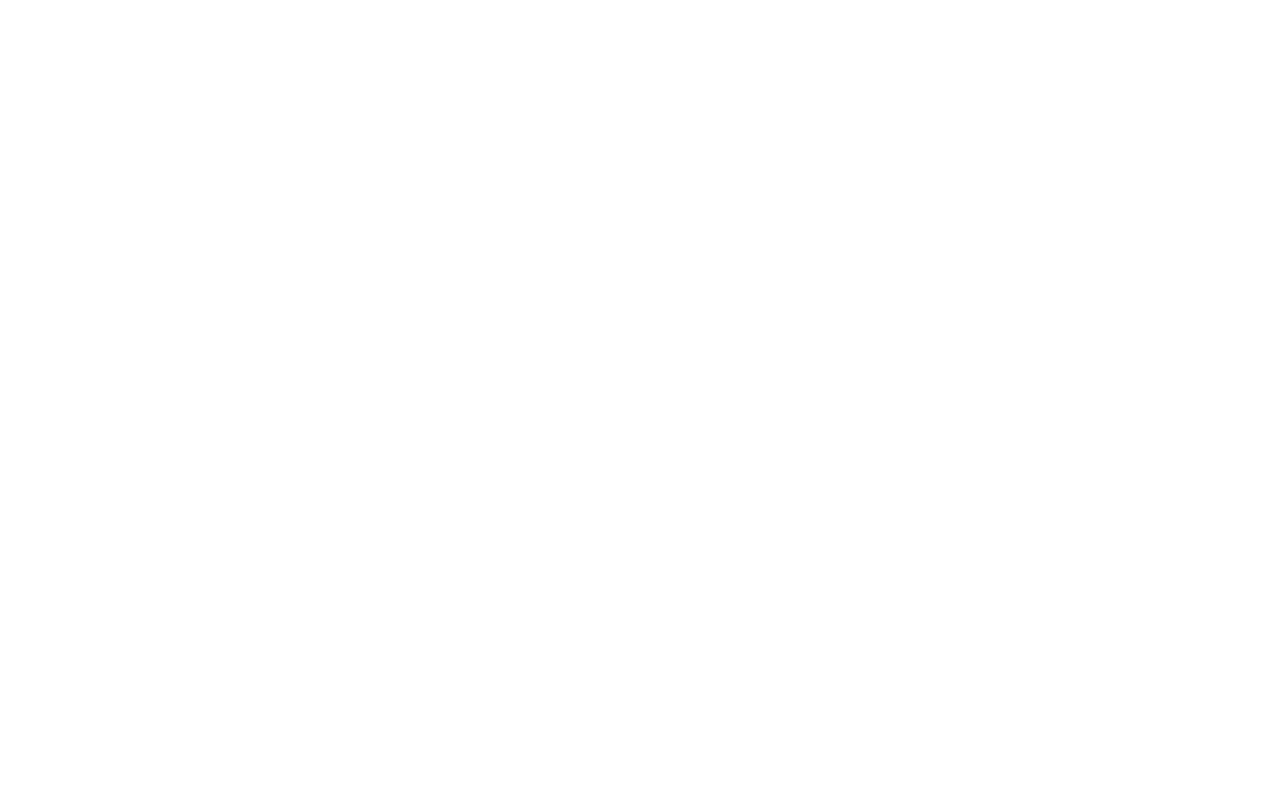
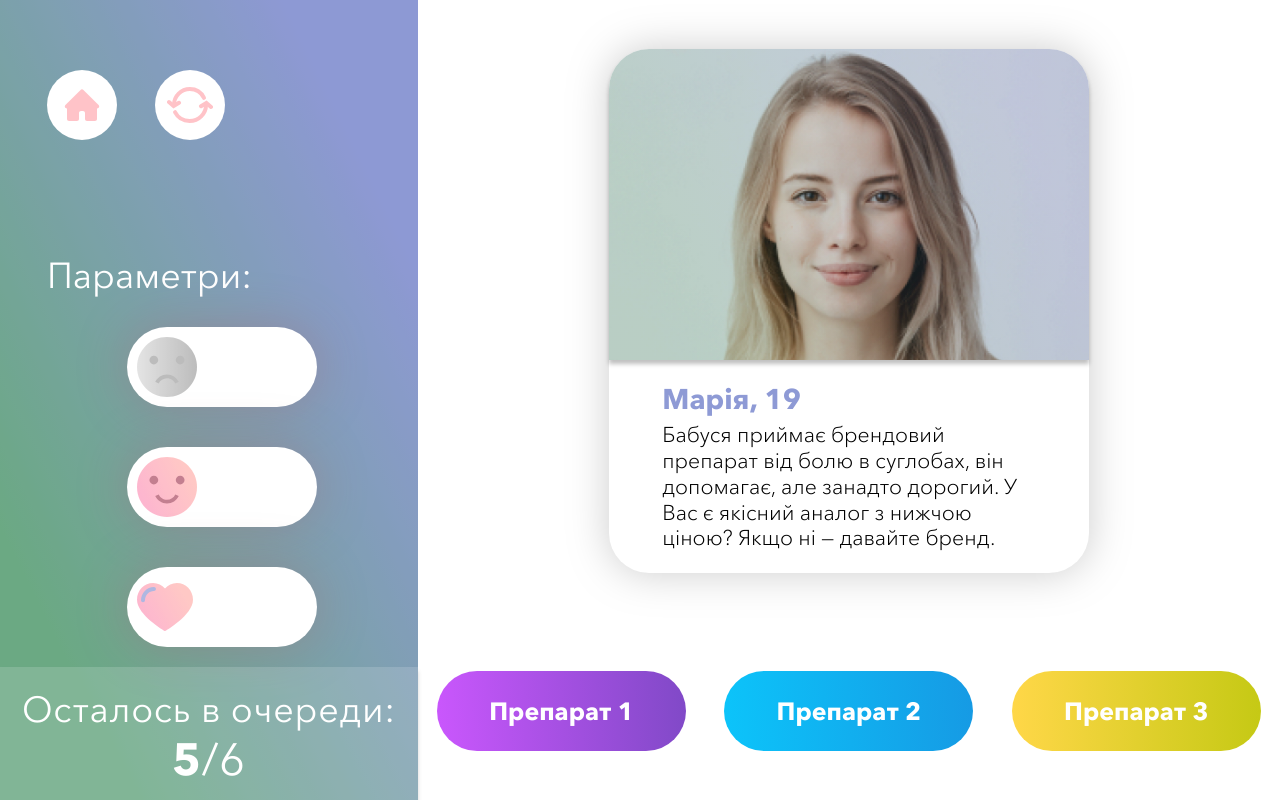
Before and after one commit to Zaichuk-Dmytro/gamehelppharmacist, a Vue app: page /game-page in a window 1280 px wide. Built offline with nearby package versions, Linux system fonts and the light colour scheme.

Commit message:
renaming component pageGame to gamePage

```diff
--- a/src/api/clients.js
+++ b/src/api/clients.js
@@ -27,8 +27,8 @@ export default [
     img: 'Lyubov.png',
     request: 'Лікар призначив препарат від артеріальної гіпертензії, а бренд дорого коштує. Тому мені потрібен аналог з хорошою ефективністю та приємною ціною.',
     medicines: [
-      {name: 'Препарат 1', value: 'HAPPY'},
-      {name: 'Препарат 2', value: 'UNHAPPY'},
+      {name: 'Препарат 1', value: 'UNHAPPY'},
+      {name: 'Препарат 2', value: 'HAPPY'},
       {name: 'Препарат 3', value: 'HEART'},
     ],
   },
@@ -38,9 +38,9 @@ export default [
     img: 'Sasha.png',
     request: 'Порекомендуйте ефективний препарат від болю в горлі за розумну ціну.',
     medicines: [
-      {name: 'Препарат 1', value: 'HEART'},
+      {name: 'Препарат 1', value: 'UNHAPPY'},
       {name: 'Препарат 2', value: 'HAPPY'},
-      {name: 'Препарат 3', value: 'UNHAPPY'},
+      {name: 'Препарат 3', value: 'HEART'},
     ],
   },
   {
@@ -49,9 +49,9 @@ export default [
     img: 'Iryna.png',
     request: 'У мене часто невралгії, лікар призначив вітаміни групи В. Мені потрібен якісний аналог за прийнятною ціною.',
     medicines: [
-      {name: 'Препарат 1', value: 'HAPPY'},
-      {name: 'Препарат 2', value: 'HEART'},
-      {name: 'Препарат 3', value: 'UNHAPPY'},
+      {name: 'Препарат 1', value: 'UNHAPPY'},
+      {name: 'Препарат 2', value: 'HAPPY'},
+      {name: 'Препарат 3', value: 'HEART'},
     ],
   },
   {
--- a/src/components/CustomBtn.vue
+++ b/src/components/CustomBtn.vue
@@ -1,5 +1,8 @@
 <template>
-  <div :class="['medicine-btn', 'medicine-btn_background_' + background, 'medicine-btn_color_' + color,]" >
+  <div
+    :class="['medicine-btn', 'medicine-btn_background_' + background, 'medicine-btn_color_' + color,]"
+    @click="$emit('click' )"
+  >
     <slot></slot>
   </div>
 </template>
@@ -30,6 +33,7 @@ export default {
     font-size: 1.94vw;
     line-height: 34px;
     color: #FFFFFF;
+    background: #fff;
     border-radius: 100px;
 
     &_background_blue {
--- a/src/pages/PageGame.vue
+++ b/src/pages/GamePage.vue
@@ -1,6 +1,6 @@
 <template>
-  <div class="page-game">
-    <div class="page-game__aside aside">
+  <div class="game-page">
+    <div class="game-page__aside aside">
       <div class="aside__wrapper">
         <div class="aside__nav-btn">
           <div class="aside__nav-btn-wrapper">
@@ -40,7 +40,7 @@
         </div>
       </div>
     </div>
-    <div class="page-game__field">
+    <div class="game-page__field">
       <clients-card class="client-card" :client="currentClient"/>
       <div class="test">
           <custom-btn
@@ -48,6 +48,7 @@
             v-for="(item, index) in currentClient.medicines"
             :key="index"
             :background="backgroundBtn(index)"
+            @click="countplus"
           >
             {{item.name}}
           </custom-btn>
@@ -58,7 +59,7 @@
 
 <script>
 export default {
-  name: 'page-game',
+  name: 'game-page',
   data: () => ({
     clients: [],
     clientIndex: 0,
@@ -67,6 +68,7 @@ export default {
     this.clients = await this.$store.dispatch('clientsApi')
   },
   computed: {
+
     currentClient() {
       return this.clients[this.clientIndex] || {}
     },
@@ -86,16 +88,20 @@ export default {
       } else {
         return 'yellow'
       }
-    }
+    },
+    countplus() {
+      console.log(this.clientIndex)
+      this.clientIndex++
+    },
   }
 }
 </script>
 
 <style lang="scss" scoped>
-  .page-game{
+  .game-page{
     display: flex;
 
-    .page-game__aside{
+    .game-page__aside{
       position: relative;
       width: 32.64vw;
       height: 100vh;
@@ -178,7 +184,7 @@ export default {
       }
     }
 
-    .page-game__field{
+    .game-page__field{
       display: flex;
       flex-grow: 1;
       justify-content: space-around;
--- /dev/null
+++ b/src/pages/ResultsPage.vue
@@ -0,0 +1,17 @@
+<template>
+  <div class="results-page">
+    results-page
+  </div>
+</template>
+
+<script>
+export default {
+  name: 'results-page'
+}
+</script>
+
+<style lang="scss" scoped>
+  .results-page{
+
+  }
+</style>
--- a/src/pages/StartGame.vue
+++ b/src/pages/StartGame.vue
@@ -8,9 +8,16 @@
 
       </div>
       <div class="circle__link">
-        <router-link to="game">
-          <button class="circle__link-btn">Начать</button>
+        <router-link to="game-page">
+          <custom-btn class="circle__link-btn">
+            Начать
+          </custom-btn>
         </router-link>
+        <!-- <router-link to="results-page">
+          <custom-btn class="circle__link-btn">
+            results
+          </custom-btn>
+        </router-link> -->
       </div>
     </div>
   </div>
@@ -81,8 +88,6 @@ export default {
           font-size: 2.50vw;
           line-height: 3.06vw;
           color: #8E9AD5;
-          background-color: #fff;
-          border-radius: 100px;
         }
       }
     }
--- a/src/router.js
+++ b/src/router.js
@@ -10,9 +10,14 @@ const routes = [
     component: () => import('./pages/StartGame.vue'),
   },
   {
-    path: '/game',
-    name: 'pageGame',
-    component: () => import('./pages/PageGame.vue'),
+    path: '/game-page',
+    name: 'game-page',
+    component: () => import('./pages/GamePage.vue'),
+  },
+  {
+    path: '/results-page',
+    name: 'results-page',
+    component: () => import('./pages/ResultsPage.vue'),
   },
 ]
 
```
